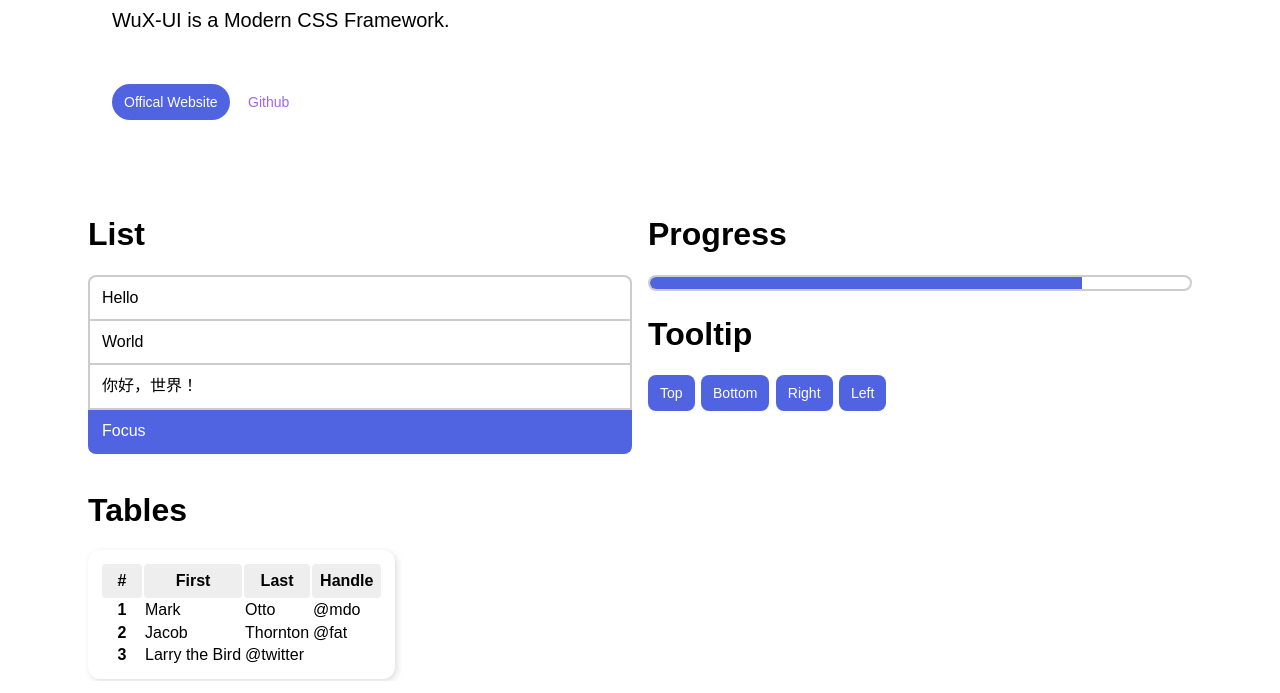
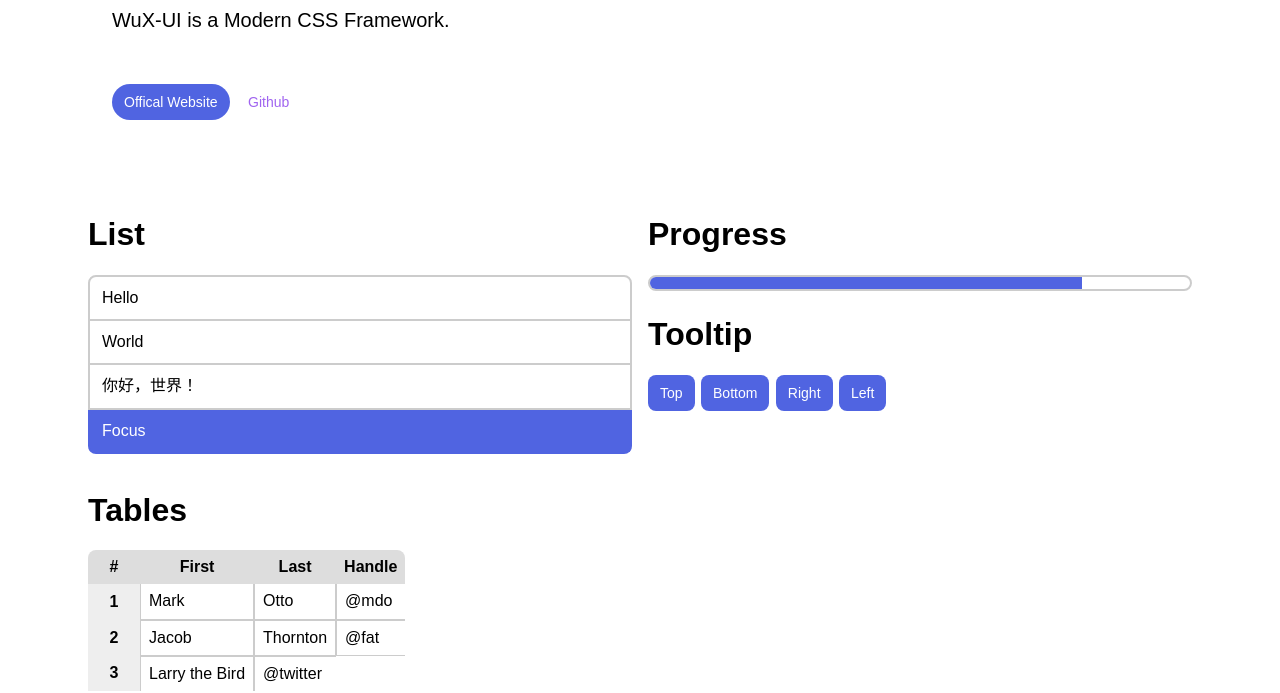
Before and after one commit to yangrou9999TFGS/wux-ui, a website: page index.html in a window 1280 px wide. Shown: the part 1687-2380 px from the top of the page. Drawn offline with nearby package versions, Linux system fonts and the light colour scheme; files that its build step writes are made by us from their sources; a web font is replaced by a local one.

Commit message:
Beautify Tables

```diff
--- a/src/components/_button.scss
+++ b/src/components/_button.scss
@@ -59,6 +59,8 @@
 	&:focus:not(:disabled) {
   	background-color: map.get($button-border-color-map, "primary");
   	color: map.get($button-text-color-map, "primary");
+
+  	outline: none;
 	}
 
 	/*Block*/
--- a/src/components/_dropdown.scss
+++ b/src/components/_dropdown.scss
@@ -13,6 +13,7 @@
 		top: 100%;
 		width: 160px;
 		background-color: $dropdown-menu-background;
+		border: $dropdown-menu-border;
 		border-radius: $dropdown-menu-border-radius;
 		box-shadow: $dropdown-menu-shadow;
 		margin-top: 2px;
--- a/src/components/_tables.scss
+++ b/src/components/_tables.scss
@@ -2,27 +2,69 @@
 /* WuX-UI Components-Tables */
 
 .#{$prefix}table {
+	position: relative;
+
 	background-color: $tables-background-color;
 	border-radius: $tables-border-radius;
+	border-spacing: 0;
 	box-shadow: $tables-shadow;
 	padding: $tables-padding;
 
-	.#{$prefix}table-head {
+	thead {
 		background-color: $tables-head-background-color;
 		margin-bottom: $tables-head-margin;
 
 		th {
-			border-radius: $tables-head-border-radius;
+			position: relative;
 			padding: $tables-head-item-padding;
-			min-width: 24px;
+			min-width: 36px;
+
+			&:first-child {
+				border-radius: $tables-border-radius 0 0 0;
+			}
+
+			&:last-child {
+				border-radius: 0 $tables-border-radius 0 0;
+			}
 		}
 	}
 
-	.#{$prefix}table-row {
-		margin-bottom: $tables-row-margin;
+	tbody {
+		tr {
+			position: relative;
+			margin-bottom: $tables-row-margin;
+
+			&:first-child {
+				td {
+					border-top: none;
+				}
+			}
+
+			&:last-child {
+				td {
+					border-bottom: none;
+				}
+			}
+		}
+
+		th {
+			position: relative;
+			background-color: $tables-row-header-background-color;
+
+			&:last-child {
+				border-radius: 0 0 0 $tables-border-radius;
+			}
+		}
 
 		td {
-			padding: $tables-item-padding;
+			position: relative;
+
+			border: $tables-row-item-border;
+			padding: $tables-row-item-padding;
+
+			&:last-child {
+				border-right: none;
+			}
 		}
 	}
 }
--- a/src/customize/components/_dropdown.scss
+++ b/src/customize/components/_dropdown.scss
@@ -2,10 +2,11 @@
 /* WuX-UI Components-Dropdown [Customize] */
 
 $dropdown-menu-background: #FFFFFF;
+$dropdown-menu-border: 2px solid #CCCCCC;
 $dropdown-menu-border-radius: 12px;
-$dropdown-menu-shadow: 2px 2px 10px #DDDDDD;
-$dropdown-menu-padding-x: 6px;
-$dropdown-menu-padding-y: 12px;
+$dropdown-menu-shadow: none;
+$dropdown-menu-padding-x: 0;
+$dropdown-menu-padding-y: 8px;
 
 $dropdown-item-border-radius: 8px;
 $dropdown-item-padding-x: 6px;
--- a/src/customize/components/_tables.scss
+++ b/src/customize/components/_tables.scss
@@ -2,12 +2,13 @@
 /* WuX-UI Components-Tables [Customize] */
 
 $tables-background-color: #FFFFFF;
-$tables-border-radius: 12px;
-$tables-padding: 12px;
-$tables-shadow: 2px 2px 6px #DDDDDD;
-$tables-head-background-color: #EEEEEE;
-$tables-head-border-radius: 4px;
+$tables-border-radius: 8px;
+$tables-padding: 0;
+$tables-shadow: none;
+$tables-head-background-color: #DDDDDD;
 $tables-head-margin: 8px;
 $tables-head-item-padding: 8px;
+$tables-row-header-background-color: #EEEEEE;
+$tables-row-item-border: 1px solid #CCCCCC;
+$tables-row-item-padding: 8px;
 $tables-row-margin: 4px;
-$tables-item-padding: 8px;
--- a/src/customize/utilities/_borders.scss
+++ b/src/customize/utilities/_borders.scss
@@ -0,0 +1,4 @@
+
+/* WuX-UI Utilities-Borders [Customize] */
+
+$borders-count: 12;
--- a/src/global/_fonts.scss
+++ b/src/global/_fonts.scss
@@ -2,8 +2,8 @@
 /* WuX-UI Import-Fonts */
 
 // Default:NotoSansSC
-@import url('http://fonts.lug.ustc.edu.cn/css2?family=Noto+Sans+SC&display=swap');
+@import url('http://fonts.lug.ustc.edu.cn/css2?family=Ubuntu%20Mono&display=swap');
 
 body {
-	font-family: "Noto Sans SC", Arial;
+	font-family: "Ubuntu Mono", Arial;
 }
--- a/src/layout/_grid.scss
+++ b/src/layout/_grid.scss
@@ -22,7 +22,7 @@
 .#{$prefix}col {
   position: relative;
   -webkit-box-sizing: border-box;
-          box-sizing: border-box;
+    box-sizing: border-box;
   min-height: 1px;
   padding-right: 8px;
   padding-left: 8px;
--- a/src/utilities/_borders.scss
+++ b/src/utilities/_borders.scss
@@ -0,0 +1,9 @@
+
+/* WuX-UI Utilities-Borders */
+
+// Border-Bolder
+@for $count from 1 through $borders-count {
+	.#{$prefix}border-#{$count} {
+		border-width: 4 * $count;
+	}
+}
```
